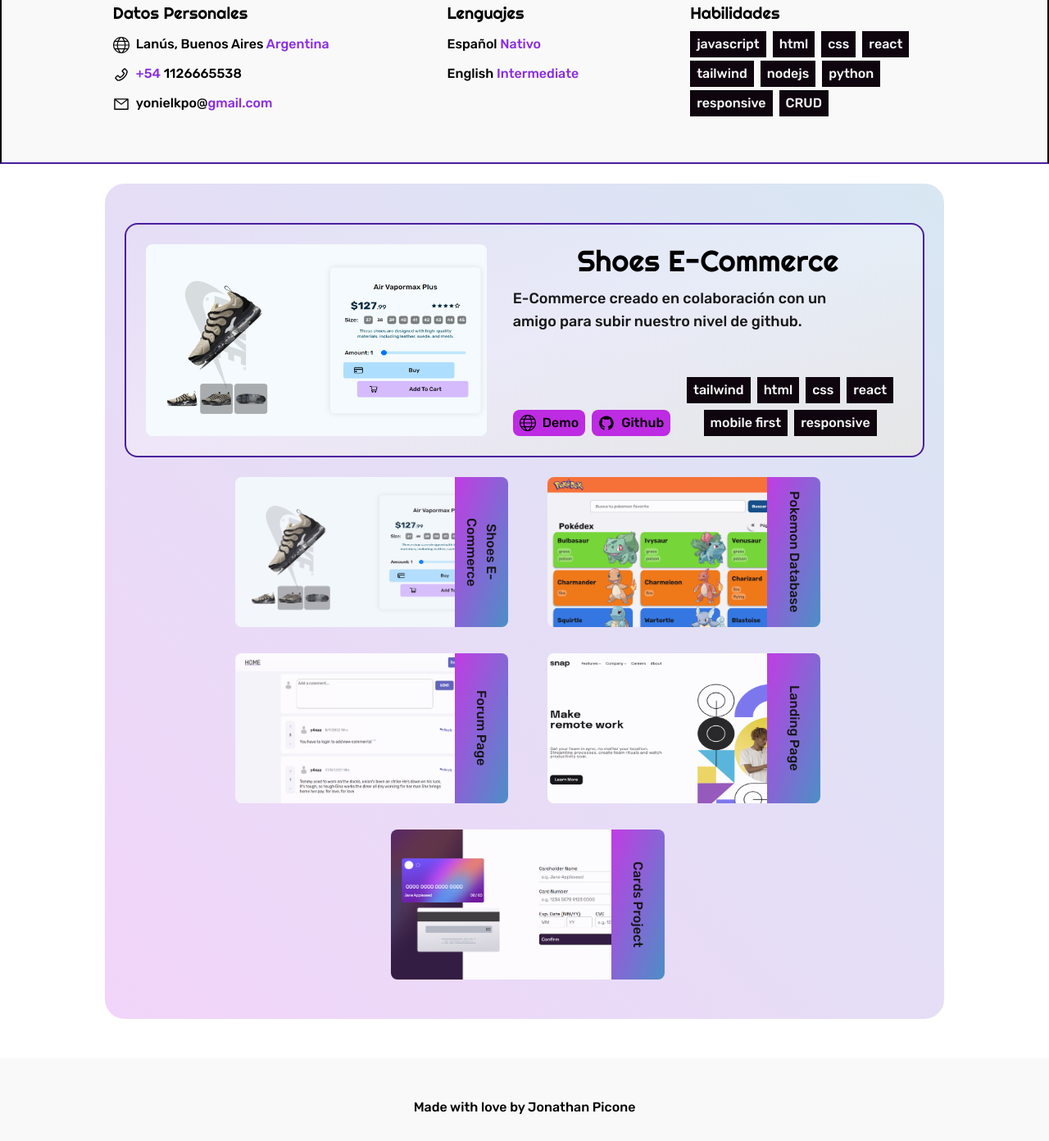
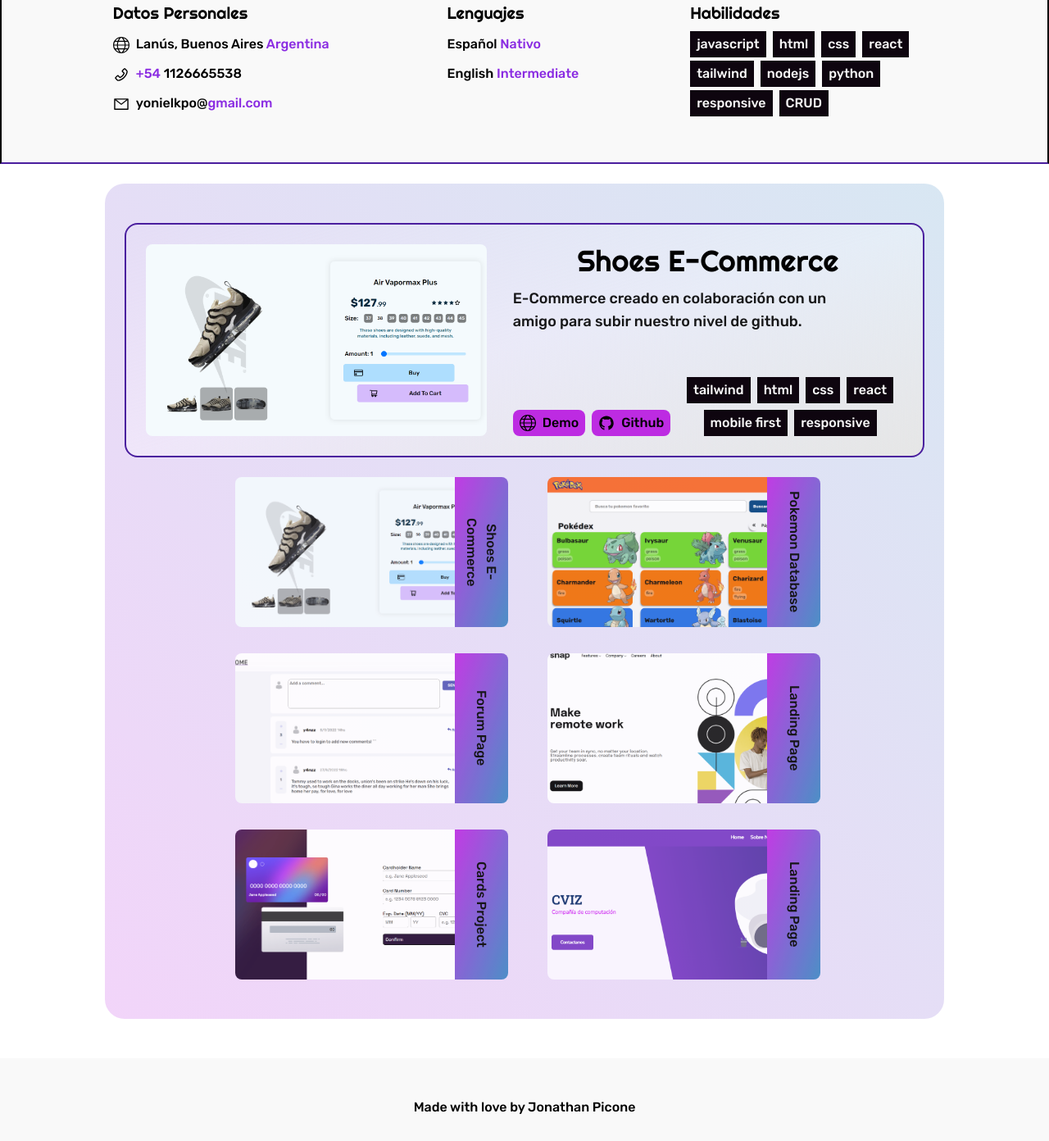
Before and after one commit to yonext24/my-portfolio, a React (Vite) app: page / in a window 1280 px wide. Shown: the part 2050-3442 px from the top of the page at 82% size. Built offline with nearby package versions, Linux system fonts and the light colour scheme.

Commit message:
Added another project

```diff
--- a/src/assets/data.json
+++ b/src/assets/data.json
@@ -79,6 +79,21 @@
         "html",
         "css"
       ]
+    },
+    "landing_cviz": {
+      "title": "Landing Page",
+      "description": {
+        "en": "My first paid job, it was made for an small enterprise who needed a simple landing page.",
+        "es": "Mi primer trabajo pagado, fue hecho para una empresa pequeña que necesitaba una landing page simple."
+      },
+      "image": "landing_cviz.png",
+      "github": "",
+      "demo": "https://clinquant-buttercream-1acdc5.netlify.app/",
+      "skills": [
+        "tailwind",
+        "responsive",
+        "react"
+      ]
     }
   },
   "data": {
--- a/src/components/CurrentProject.jsx
+++ b/src/components/CurrentProject.jsx
@@ -5,33 +5,37 @@ import { AiOutlineGithub } from 'react-icons/ai';
 import Skill from "./Skill"
 
 export default function CurrentProject({ data }) {
+  console.log(data)
   const { language } = useContext(LanguageContext)
 
   return <article className='w-full bg-gradient-to-tl from-[rgb(230,230,230)] via-[rgba(255,255,255,.3)]
   dark:from-darkpurple border-2 border-mainpurple mx-auto grid grid-cols-[45%,auto] gap-x-4 rounded-2xl py-6 px-6 '>
     <div className=''>
-      <img draggable='false' className='w-full rounded-lg aspect-[16/9] dark:brightness-90' src={data.image} />
+      <img draggable='false' className='w-full rounded-lg aspect-[16/9] dark:brightness-90 object-cover' src={data.data.image} />
     </div>
     <div className='w-[55] flex flex-col justify-between pl-4'>
       <div>
-        <h3 className='font-[Righteous] text-4xl text-center text-black dark:text-white mb-3'>{data.title}</h3>
-        <p className='text-lg text-[rgb(0,0,0,.9)] dark:text-[rgba(255,255,255,.7)] w-11/12'>{data.description[language]}</p>
+        <h3 className='font-[Righteous] text-4xl text-center text-black dark:text-white mb-3'>{data.data.title}</h3>
+        <p className='text-lg text-[rgb(0,0,0,.9)] dark:text-[rgba(255,255,255,.7)] w-11/12'>{data.data.description[language]}</p>
       </div>
       <div className='mt-auto flex gap-2'>
         <div className='flex gap-2 items-end'>
-          <a className='rounded-lg bg-rose2 py-1 px-2 flex items-center w-max gap-x-2' href={data.demo} target='_blank' >
+          <a className='rounded-lg bg-rose2 py-1 px-2 flex items-center w-max gap-x-2' href={data.data.demo} target='_blank' >
             <TfiWorld className='h-5 w-5' />
             Demo
           </a>
-          <a className='rounded-lg bg-rose2 py-1 px-2 flex items-center w-max gap-x-2' href={data.github} target='_blank' >
-            <AiOutlineGithub className='h-5 w-5' />
-            Github
-          </a>
+          {
+            !data.noGit &&
+            <a className='rounded-lg bg-rose2 py-1 px-2 flex items-center w-max gap-x-2' href={data.data.github} target='_blank' >
+              <AiOutlineGithub className='h-5 w-5' />
+              Github
+            </a>
+          }
         </div>
         <div className='flex flex-wrap gap-2 justify-center'>
           {
-            data.skills.map(el => {
-              return <Skill name={el} />
+            data.data.skills.map(el => {
+              return <Skill key={el} name={el} />
             })
           }
         </div>
--- a/src/components/Project.jsx
+++ b/src/components/Project.jsx
@@ -1,9 +1,9 @@
 import React, { useContext } from 'react'
 import { LanguageContext } from '../contexts/LanguageContext'
 
-export default function Project({ data, parentSetState }) {
+export default function Project({ data, parentSetState, noGit }) {
   const handleProjectChange = () => {
-    parentSetState(data)
+    parentSetState({data, noGit})
   }
 
   const {language} = useContext(LanguageContext)
@@ -15,7 +15,7 @@ export default function Project({ data, parentSetState }) {
     group-hover:opacity-100 transition-[filter] pointer-events-none'>{language === 'es' ? 'Click para ver arriba' : 'Click to preview'}</p>
 
     <img src={data.image} draggable='false' className='aspect-video rounded-l-lg cursor-pointer group-hover:brightness-[.2]
-    z-[5] transition-[filter] dark:brightness-[.8]' />
+    z-[5] transition-[filter] dark:brightness-[.8] object-cover' />
 
     <aside className='bg-gradient-to-br from-rose2 to-blue2 absolute right-0 text-vertical text-center dark:text-white translate-x-2 z-30
   top-0 h-full w-1/5 rounded-r-lg group-hover:translate-x-full transition-transform cursor-pointer py-4 flex items-center text-md'>
--- a/src/components/ProjectSection.jsx
+++ b/src/components/ProjectSection.jsx
@@ -4,17 +4,18 @@ import Project from './Project'
 import data from '../assets/data.json'
 
 export default function ProjectSection() {
-  const [finalData, setFinalData] = useState(data.projects.shoes)
+  const [finalData, setFinalData] = useState({data: data.projects.shoes, noGit: false})
 
   return <section id='projects' className='w-full pt-6'>
     <div className='bg-gradient-to-tr from-rose to-blue w-4/5 mx-auto rounded-3xl backdrop-blur-[2px] py-12 px-6 flex flex-col'>
       <CurrentProject data={finalData} />
       <div className='flex flex-wrap gap-x-14 gap-y-8 mt-6 justify-center'>
-        <Project data={data.projects.shoes} parentSetState={setFinalData} />
-        <Project data={data.projects.pokeapi} parentSetState={setFinalData} />
-        <Project data={data.projects.comments} parentSetState={setFinalData} />
-        <Project data={data.projects.landingpage} parentSetState={setFinalData} />
-        <Project data={data.projects.cardspage} parentSetState={setFinalData} />
+        <Project data={data.projects.shoes} parentSetState={setFinalData} noGit={false} />
+        <Project data={data.projects.pokeapi} parentSetState={setFinalData} noGit={false} />
+        <Project data={data.projects.comments} parentSetState={setFinalData} noGit={false} />
+        <Project data={data.projects.landingpage} parentSetState={setFinalData} noGit={false} />
+        <Project data={data.projects.cardspage} parentSetState={setFinalData} noGit={false} />
+        <Project data={data.projects.landing_cviz} parentSetState={setFinalData} noGit={true} />
       </div>
     </div>
   </section>
```
Also changed, not shown: public/landing_cviz.png (added).
